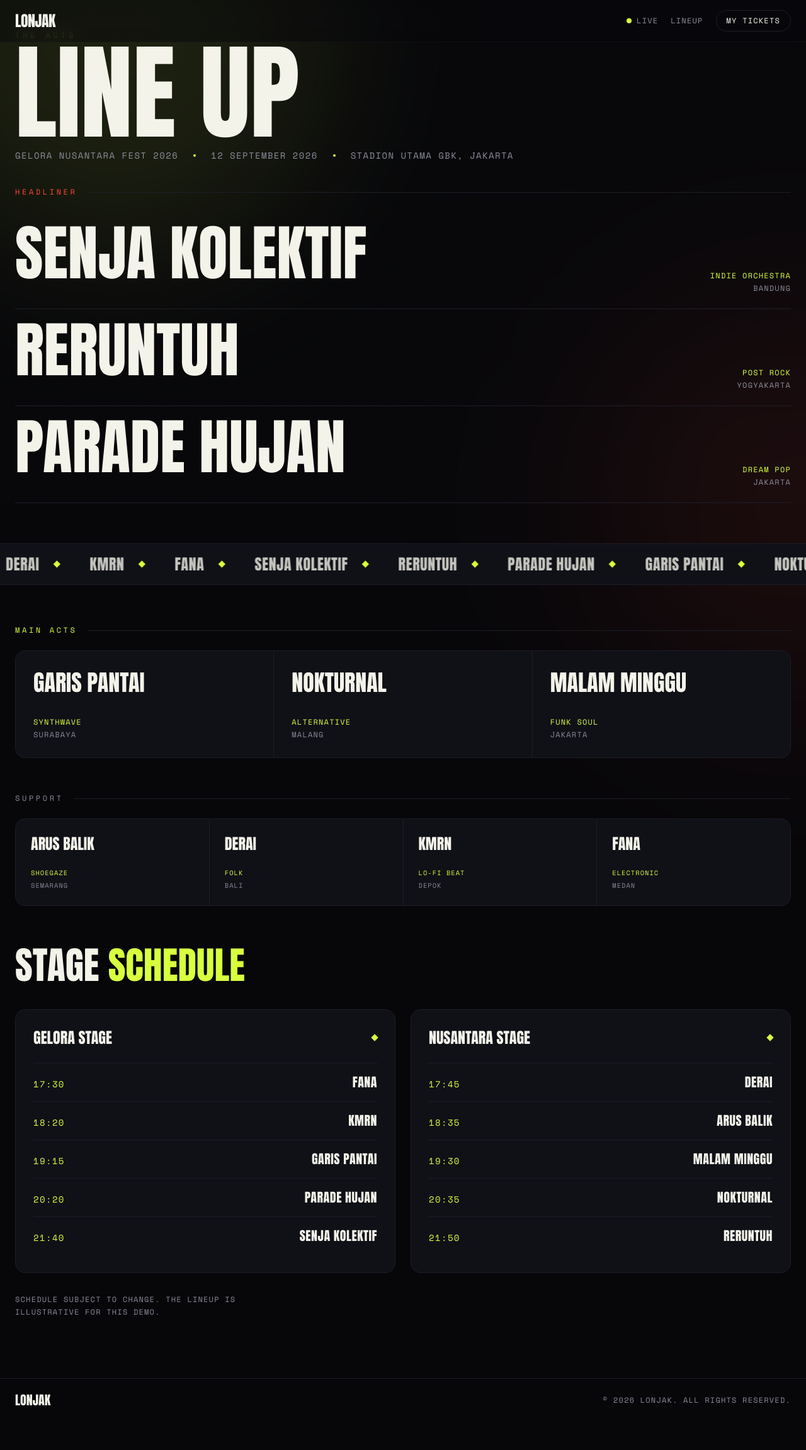
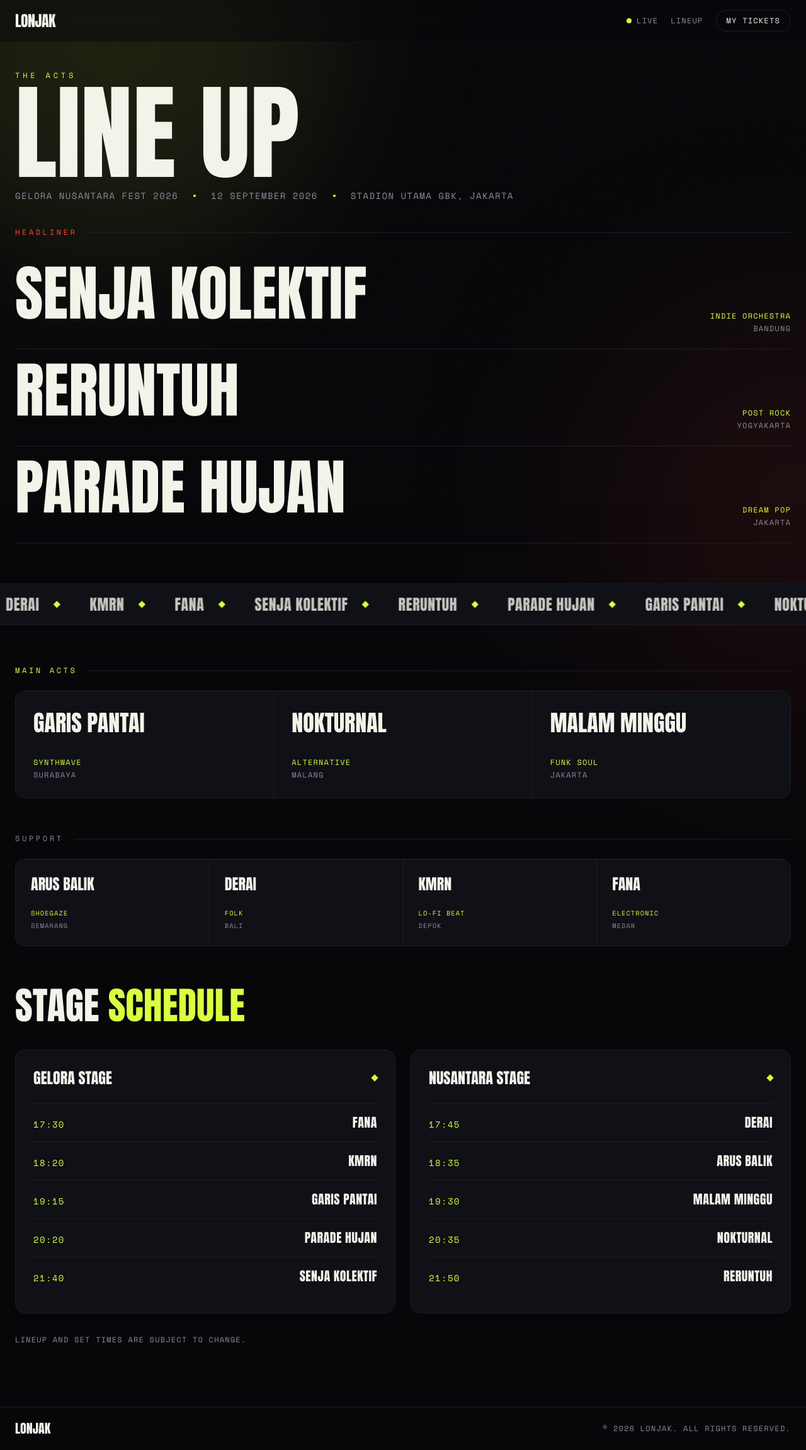
Before and after one commit to fahmiprasetio/Pesta_Pora_Ticket_Pass, a Next.js app: page /lineup in a window 1280 px wide. Shown: the whole page at 63% size. Before the commit the page ends 2258 px from the top, so only its background shows below. Built offline with nearby package versions, Linux system fonts and the light colour scheme; no server answers.

Commit message:
polish(lineup,admin): remove demo/dummy wording for a production-grade feel

```diff
--- a/app/admin/page.tsx
+++ b/app/admin/page.tsx
@@ -178,7 +178,7 @@ export default function AdminPage() {
           Lonjak
         </Link>
         <p className="mt-8 font-mono text-xs uppercase tracking-[0.3em] text-flame">
-          Demo panel
+          Control panel
         </p>
         <div className="mt-2 flex flex-wrap items-end justify-between gap-4">
           <h1 className="font-display text-5xl uppercase leading-none md:text-6xl">
@@ -257,11 +257,10 @@ export default function AdminPage() {
 
             <div className="mt-6 rounded-2xl border border-ink-line bg-ink-soft p-6">
               <p className="font-mono text-xs uppercase tracking-[0.3em] text-flame">
-                Reset demo
+                Reset stock
               </p>
               <p className="mt-2 max-w-[44ch] text-sm text-haze">
-                Restore stock to full and delete all orders to rerun the drop
-                while recording your video.
+                Restore stock to full and clear all orders to run a fresh drop.
               </p>
               <MagneticButton
                 onClick={handleReset}
--- a/app/lineup/page.tsx
+++ b/app/lineup/page.tsx
@@ -68,7 +68,7 @@ export default function LineupPage() {
 
       <NavBar />
 
-      <section className="relative z-10 mx-auto max-w-[1400px] px-6 pb-10 pt-6 lg:pt-12">
+      <section className="relative z-10 mx-auto max-w-[1400px] px-6 pb-10 pt-24 lg:pt-28">
         <p className="font-mono text-xs uppercase tracking-[0.4em] text-acid">
           The acts
         </p>
@@ -192,7 +192,7 @@ export default function LineupPage() {
           ))}
         </div>
         <p className="mt-8 max-w-[60ch] font-mono text-xs uppercase leading-relaxed tracking-widest text-haze">
-          Schedule subject to change. The lineup is illustrative for this demo.
+          Lineup and set times are subject to change.
         </p>
       </section>
 
```
